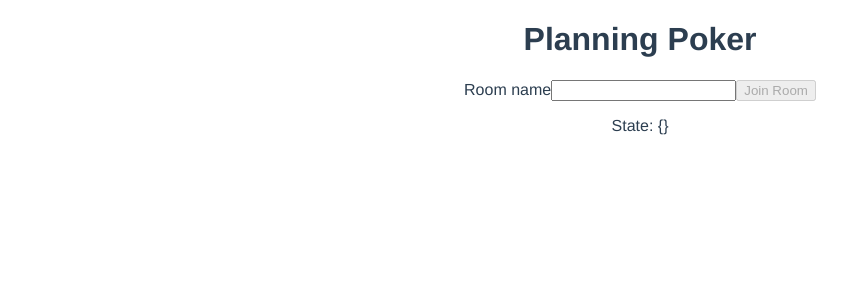
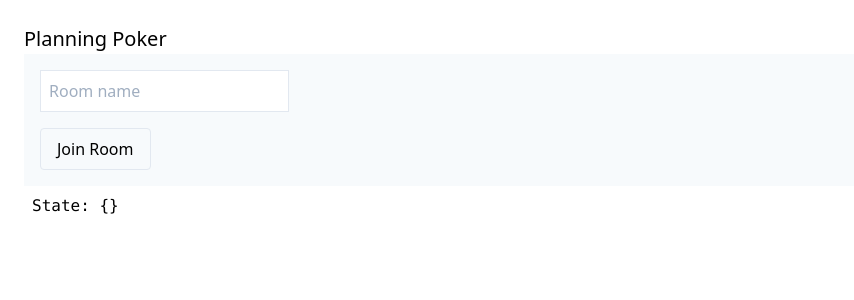
Before and after one commit to Planning-Poker-Teams/planning-poker, a Vue app in the folder web-2.0/: page / in a window 1280 px wide. Shown: the top 300 px of the page, without its empty margins (0-854 px from the left). Built offline with nearby package versions, Linux system fonts and the light colour scheme.

Commit message:
Add tailwindcss

```diff
--- a/web-2.0/package.json
+++ b/web-2.0/package.json
@@ -33,6 +33,7 @@
     "eslint-plugin-vue": "^6.2.2",
     "lint-staged": "^9.5.0",
     "prettier": "^1.19.1",
+    "tailwindcss": "^1.3.5",
     "typescript": "~3.8.3",
     "vue-template-compiler": "^2.6.11"
   },
--- /dev/null
+++ b/web-2.0/postcss.config.js
@@ -0,0 +1,6 @@
+module.exports = {
+    "plugins": [
+      require('tailwindcss')('tailwind.js'),
+      require('autoprefixer')(),
+    ]
+  }
--- a/web-2.0/src/App.vue
+++ b/web-2.0/src/App.vue
@@ -1,15 +1,5 @@
 <template>
-  <div id="app">
+  <div id="app" class="flex flex-wrap">
     <router-view />
   </div>
 </template>
-
-<style>
-#app {
-  font-family: Avenir, Helvetica, Arial, sans-serif;
-  -webkit-font-smoothing: antialiased;
-  -moz-osx-font-smoothing: grayscale;
-  text-align: center;
-  color: #2c3e50;
-}
-</style>
--- /dev/null
+++ b/web-2.0/src/assets/tailwind.css
@@ -0,0 +1,3 @@
+@tailwind base;
+@tailwind components;
+@tailwind utilities;
--- a/web-2.0/src/main.ts
+++ b/web-2.0/src/main.ts
@@ -2,6 +2,7 @@ import Vue from "vue";
 import App from "./App.vue";
 import router from "./router";
 import store from "./store";
+import '@/assets/tailwind.css'
 
 Vue.config.productionTip = false;
 
--- a/web-2.0/src/views/Lobby.vue
+++ b/web-2.0/src/views/Lobby.vue
@@ -1,14 +1,25 @@
 <template>
-  <div>
-    <h1>Planning Poker</h1>
-    <form @submit.prevent>
-      <label>Room name</label>
-      <input v-model="roomName" />
-      <button v-on:click="joinRoom" :disabled="!formIsCompleted">
-        Join Room
-      </button>
+  <div class="w-full m-4 p-2 ">
+    <h1 class="font-medium text-xl">Planning Poker</h1>
+    <form class="bg-gray-100 p-4" @submit.prevent>
+      <div class="mb-4">
+        <input
+          class="p-2 border border-gray-300 font-medium"
+          placeholder="Room name"
+          v-model="roomName"
+        />
+      </div>
+      <div class="">
+        <button
+          class="border py-2 px-4 rounded disabled:cursor-not-allowed"
+          v-on:click="joinRoom"
+          :disabled="!formIsCompleted"
+        >
+          Join Room
+        </button>
+      </div>
     </form>
-    <p>State: {{ joinRoomProperties }}</p>
+    <p class="font-mono m-2">State: {{ joinRoomProperties }}</p>
   </div>
 </template>
 
--- /dev/null
+++ b/web-2.0/tailwind.js
@@ -0,0 +1,7 @@
+module.exports = {
+  theme: {
+    extend: {},
+  },
+  variants: {},
+  plugins: [],
+}
```
Also changed, not shown: 1 other file (tests, documents, lock files or other folders).
